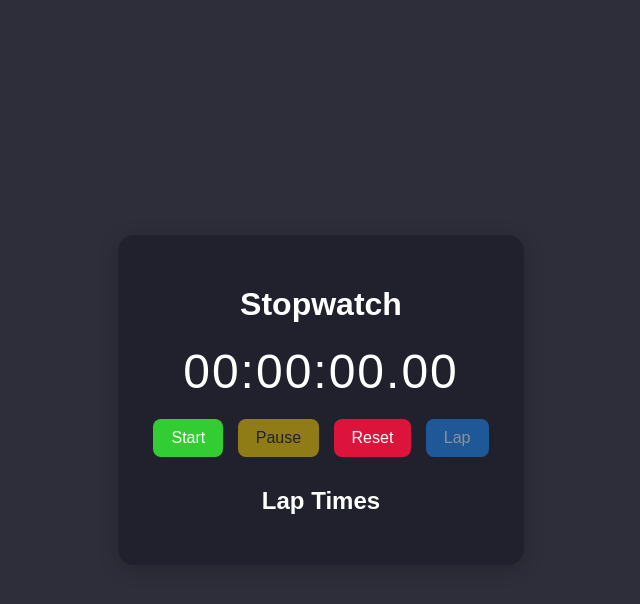
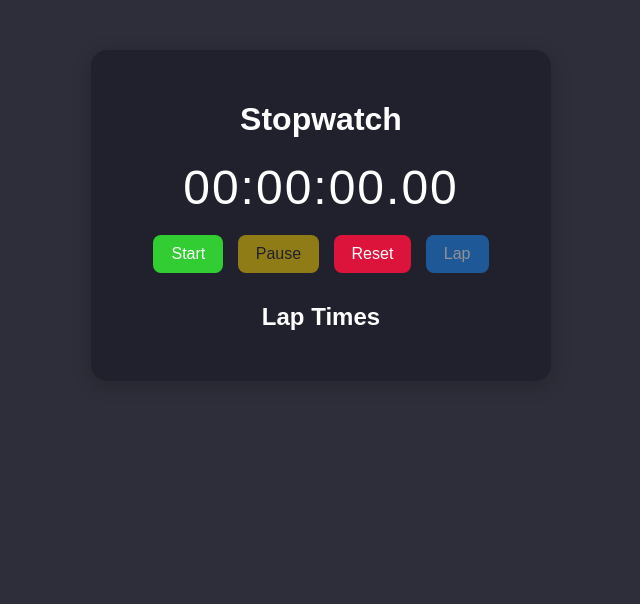
Before and after one commit to shashank-bhagoji/SCT_WD_2, a plain HTML site: page index.html in a window 1280 px wide. Shown: the whole page, without its empty margins (319-959 px from the left). Drawn offline with Linux system fonts and the light colour scheme.

Commit message:
second version of task2

```diff
--- a/styles.css
+++ b/styles.css
@@ -1,12 +1,7 @@
 body {
-  min-height: 100vh;
-  display: flex;
-  align-items: center;      /* vertically center */
-  justify-content: center;  /* horizontally center */
   background: #2e2e3a;
   color: #fff;
   font-family: 'Arial', sans-serif;
-  margin: 0;
 }
 .container {
   max-width: 400px;
```
